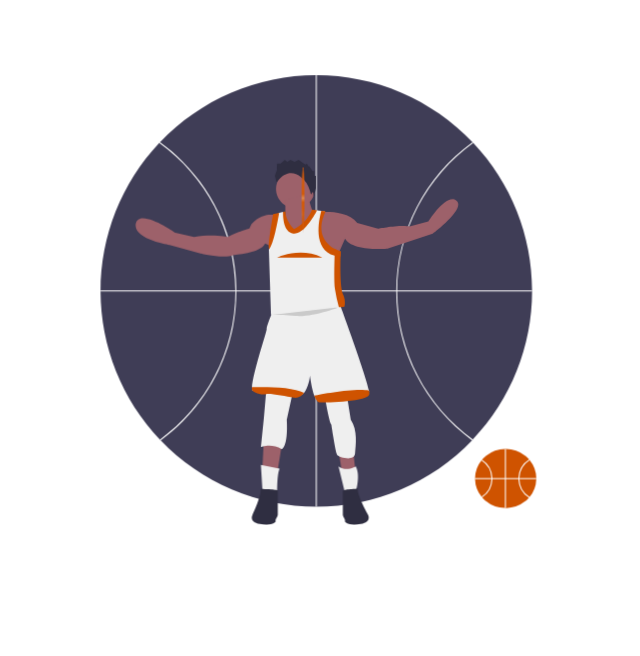
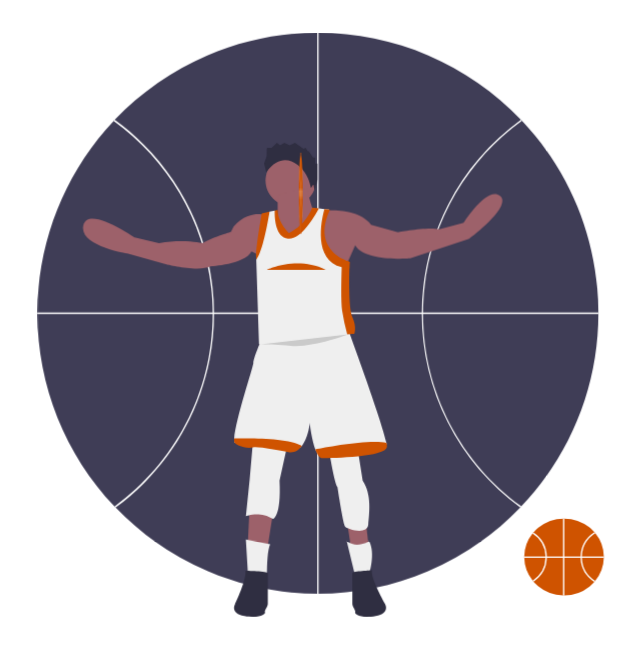
Before and after one commit to muhammedakb/svg-css-animation, a plain HTML site: page index.html in a window 1280 px wide. Shown: the whole page, without its empty margins (329-969 px from the left). Drawn offline with Linux system fonts and the light colour scheme.

```diff
--- a/style.css
+++ b/style.css
@@ -6,12 +6,12 @@
 
 body {
   text-align: center;
-  margin-top: 50px;
+  /* margin-top: 50px; */
 }
 
 svg {
-  width: 500px;
-  height: 500px;
+  width: 650px;
+  height: 650px;
 }
 
 #ball {
```
